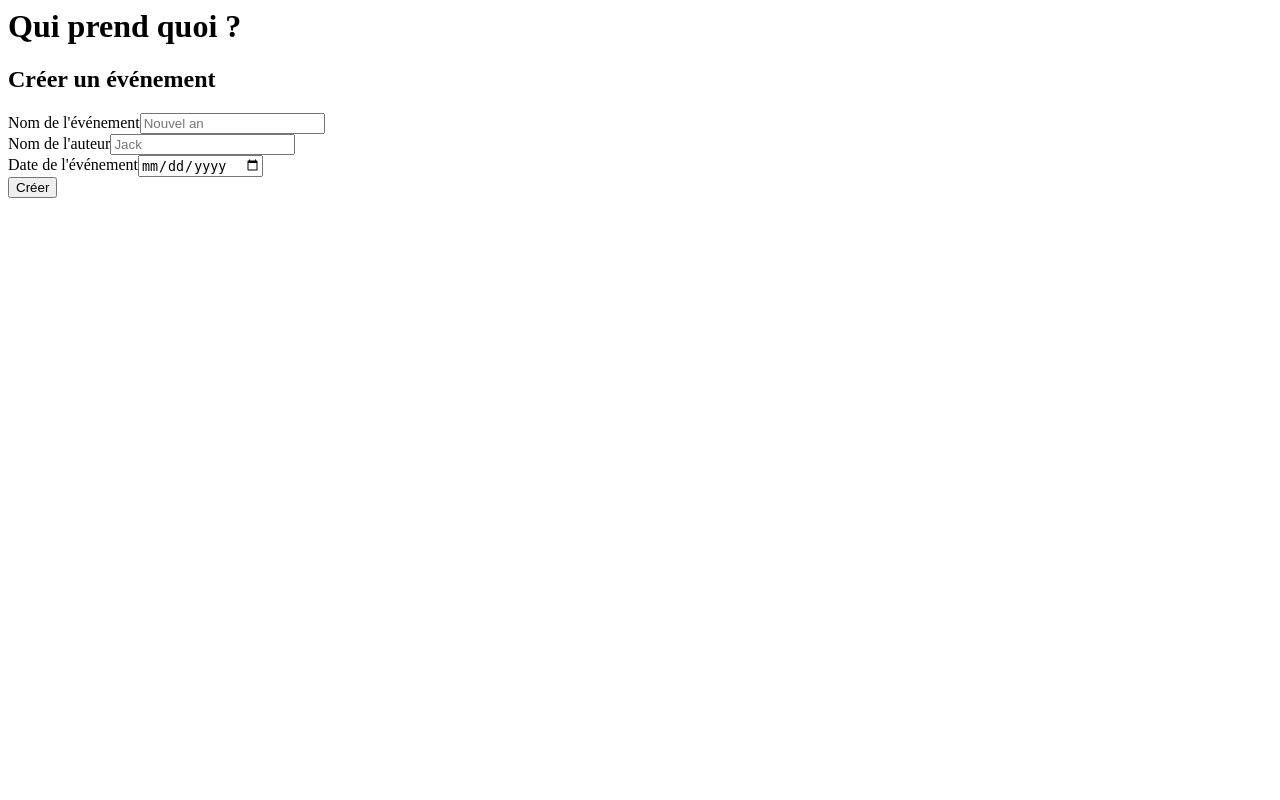
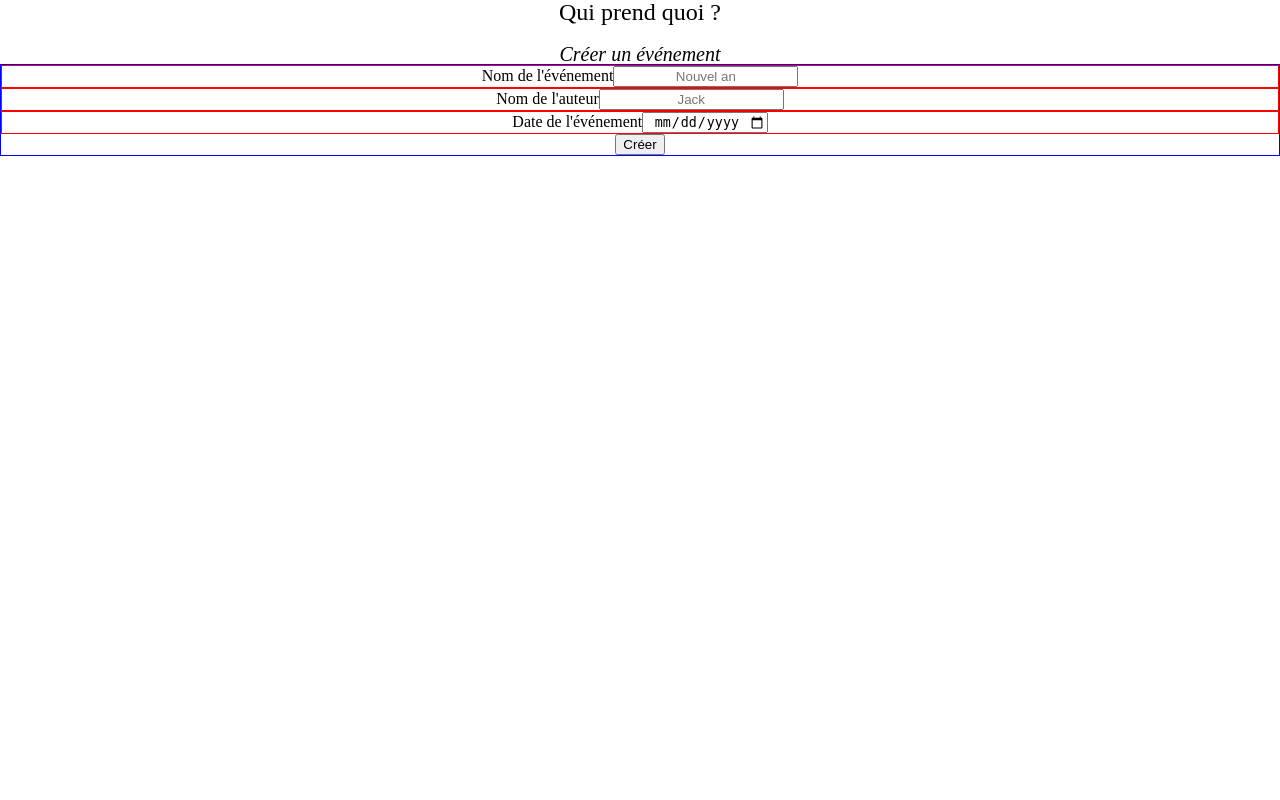
Before and after one commit to QuentinMonti/quiprendquoi, a Node server app: page / in a window 1280 px wide. Run offline with Node 20, Linux system fonts and the light colour scheme; style sheets or scripts are compiled from the project's sources.

Commit message:
link css to html

```diff
--- a/app.js
+++ b/app.js
@@ -7,6 +7,7 @@ const port = process.env.PORT;
 
 app.set('view engine', 'pug');
 app.use(bodyParser.urlencoded({ extended: true }));
+app.use(express.static('public'));
 
 app.get('/', function(req, res) {
   res.render('index', { title: 'Qui prend quoi ?' });
--- a/partials/header.pug
+++ b/partials/header.pug
@@ -4,4 +4,5 @@ html(lang="fr")
     meta(charset="UTF-8")
     meta(name="viewport", content="width=device-width, initial-scale=1.0")
     meta(http-equiv="X-UA-Compatible", content="ie=edge")
+    link(rel="stylesheet" href="/style.css")
   body
--- a/styles/style.scss
+++ b/styles/style.scss
@@ -1,5 +1,17 @@
 @import 'vendors/reset.scss';
 
+* {
+  text-align: center;
+}
+h1 {
+  font-size: 24px;
+  margin-bottom: 20px;
+}
+
+h2 {
+  font-size: 20px;
+  font-style: italic;
+}
 form {
   border: 1px solid blue;
 
```
